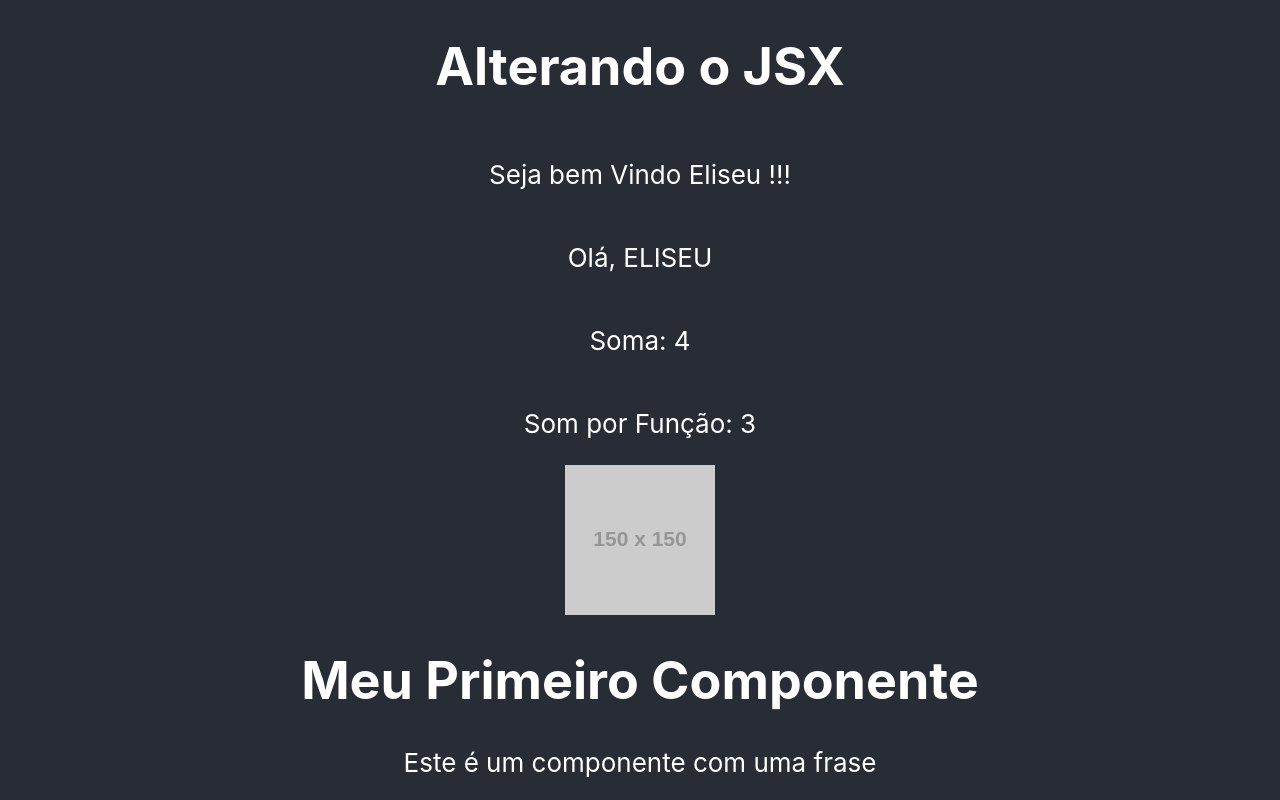
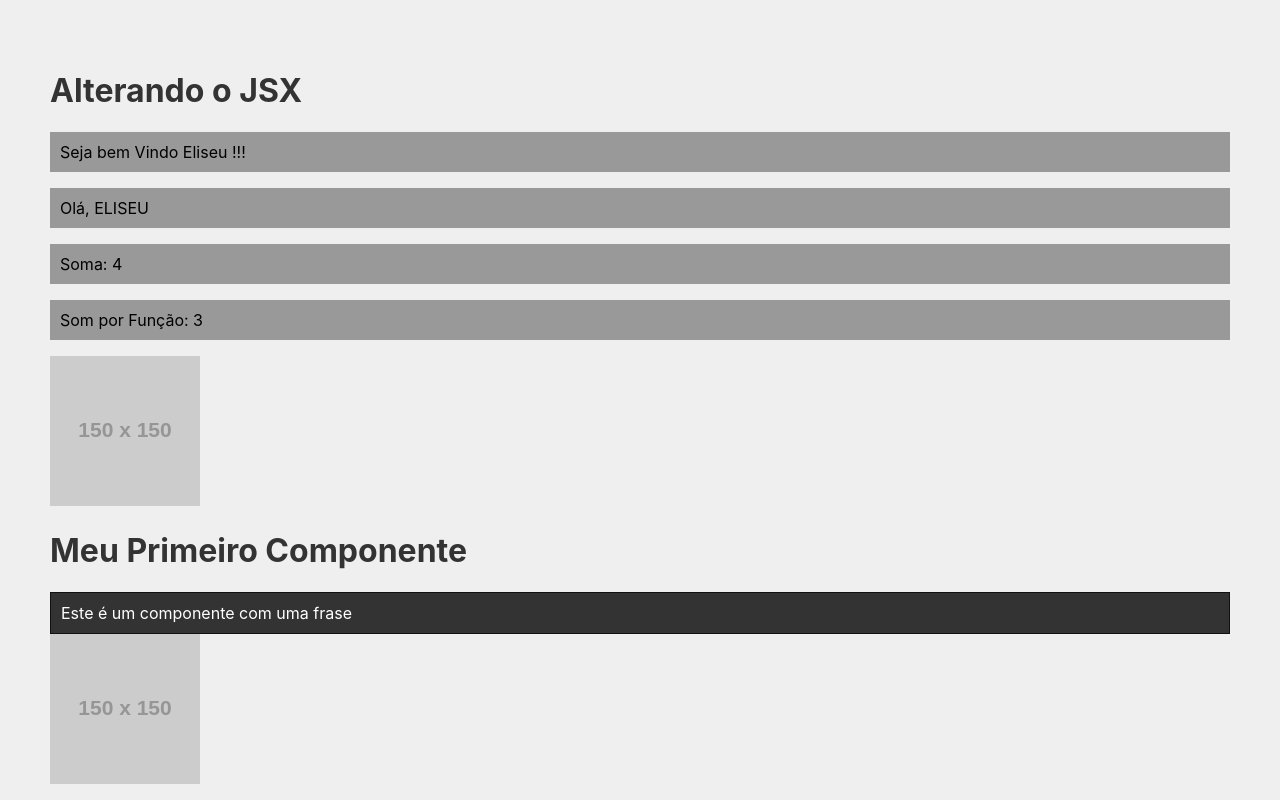
Before and after one commit to EliseuBueno/projeto_react, a React (Create React App) app in the folder meu-projeto/: page / in a window 1280 px wide. Shown: the top 800 px of the page. Built offline with nearby package versions, Linux system fonts and the light colour scheme.

Commit message:
Feat: Criação de primeiro css global e por component

```diff
--- a/meu-projeto/src/App.css
+++ b/meu-projeto/src/App.css
@@ -1,38 +1,13 @@
-.App {
-  text-align: center;
+body {
+  padding: 50px;
+  background-color: #efefef;
 }
 
-.App-logo {
-  height: 40vmin;
-  pointer-events: none;
+h1 {
+  color: #333;
 }
 
-@media (prefers-reduced-motion: no-preference) {
-  .App-logo {
-    animation: App-logo-spin infinite 20s linear;
-  }
+p {
+  background-color: #999;
+  padding: 10px;
 }
-
-.App-header {
-  background-color: #282c34;
-  min-height: 100vh;
-  display: flex;
-  flex-direction: column;
-  align-items: center;
-  justify-content: center;
-  font-size: calc(10px + 2vmin);
-  color: white;
-}
-
-.App-link {
-  color: #61dafb;
-}
-
-@keyframes App-logo-spin {
-  from {
-    transform: rotate(0deg);
-  }
-  to {
-    transform: rotate(360deg);
-  }
-}
--- a/meu-projeto/src/components/Frase.js
+++ b/meu-projeto/src/components/Frase.js
@@ -1,7 +1,9 @@
+import styles from './Frase.module.css'
+
 function Frase(){
     return(
-        <div>
-            <p>Este é um componente com uma frase</p>
+        <div className={styles.fraseContainer}>
+            <p className={styles.fraseContent}>Este é um componente com uma frase</p>
         </div>
     )
 }
--- /dev/null
+++ b/meu-projeto/src/components/Frase.module.css
@@ -0,0 +1,10 @@
+.fraseContainer {
+    background-color: #333;
+    border: 1px solid #111;
+}
+
+.fraseContent {
+    color: #FFF;
+    background-color: #333;
+    margin: 0;
+}
```
